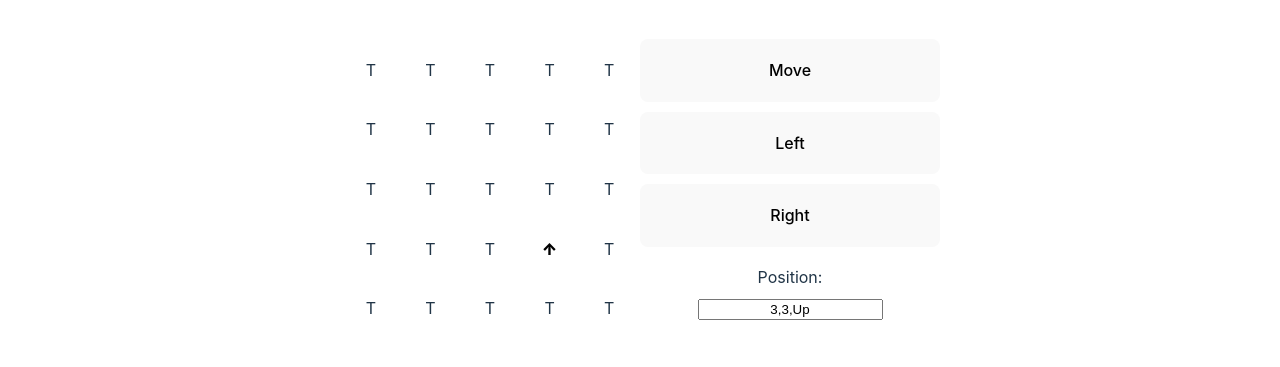
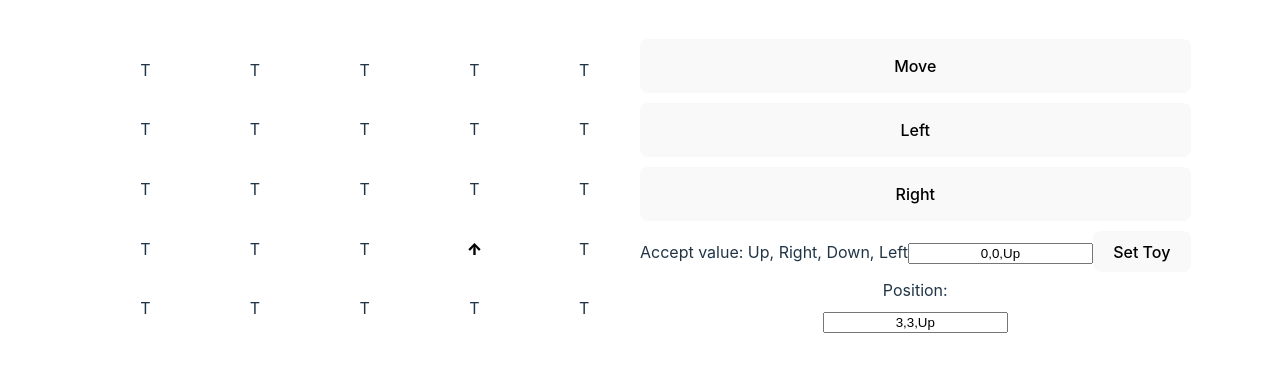
Before and after one commit to t0ury/toy-robot-react, a React (Vite) app: page / in a window 1280 px wide. Shown: the part 211-578 px from the top of the page. Built offline with nearby package versions, Linux system fonts and the light colour scheme.

Commit message:
feature/control-panel: set robot to certain tile with given coordinate

```diff
--- a/src/components/PageView/PageView.tsx
+++ b/src/components/PageView/PageView.tsx
@@ -1,26 +1,18 @@
 /** @format */
 
 import { useState } from "react";
-import { useEffect } from "react";
 import Map from "./components/Map/Map";
 import { ControlPanel } from "./components/ControlPanel";
 
 const PageView = () => {
   type Direction = "Up" | "Down" | "Left" | "Right";
   const map_size = [5, 5];
-  const X = 0;
-  const Y = 1;
   const [position, setPosition] = useState<number[]>([3, 3]);
   const [direction, setDirection] = useState<Direction>("Up");
+  const [inputCoordinator, setInputCoordinator] = useState<
+    [number, number, Direction]
+  >([0, 0, "Up"]);
 
-  const updatePosition = (x: number, y: number): void => {
-    if (x >= 0 && x < map_size[X] && y >= 0 && y < map_size[Y]) {
-      setPosition([x, y]);
-    }
-  };
-  const updateDirection = (turn: Direction): void => {
-    setDirection(turn);
-  };
   const moveRobot = (): void => {
     const [x, y] = position;
     const [lengthX, lengthY] = map_size;
@@ -34,6 +26,7 @@ const PageView = () => {
 
     setPosition(moveStrategy[direction]);
   };
+
   const turnRobot = (action: string): void => {
     const directionList = ["Up", "Right", "Down", "Left"];
     const currentIndex = directionList.indexOf(direction);
@@ -47,9 +40,17 @@ const PageView = () => {
 
     setDirection(directionList[nextIndex] as Direction);
   };
-  // const handleGetPosition = (): number[] => {
-  //   return position;
-  // };
+
+  const handleInputChange = (e: React.ChangeEvent<HTMLInputElement>): void => {
+    const [x, y, head] = e.target.value.split(",").map((item) => item.trim());
+    setInputCoordinator([parseInt(x), parseInt(y), head as Direction]);
+  };
+  const setRobot = (): void => {
+    const [x, y, head] = inputCoordinator;
+    const temp_head = head.replace(/^./, (match) => match.toUpperCase());
+    setPosition([x, y]);
+    setDirection(temp_head as Direction);
+  };
   return (
     <div className="page-view">
       <Map
@@ -62,6 +63,9 @@ const PageView = () => {
         turnRobot={turnRobot}
         position={position}
         direction={direction}
+        inputCoordinator={inputCoordinator}
+        setCoordinator={handleInputChange}
+        setRobot={setRobot}
       />
     </div>
   );
--- a/src/components/PageView/components/ControlPanel/ControlPanel.tsx
+++ b/src/components/PageView/components/ControlPanel/ControlPanel.tsx
@@ -5,14 +5,20 @@ interface Props {
   direction: "Up" | "Down" | "Left" | "Right";
   position: number[];
   moveRobot: () => void;
-  getPosition?: (e: Event) => void;
+  getPosition?: () => void;
   turnRobot: (action: string) => void;
+  setCoordinator: (e: React.ChangeEvent<HTMLInputElement>) => void;
+  inputCoordinator: Array<number | string>;
+  setRobot: () => void;
 }
 const ControlPanel: React.FC<Props> = ({
   position,
   moveRobot,
   direction,
   turnRobot,
+  setCoordinator,
+  inputCoordinator,
+  setRobot,
 }) => {
   return (
     <div className="control-panel">
@@ -20,9 +26,17 @@ const ControlPanel: React.FC<Props> = ({
         <button onClick={moveRobot}>Move</button>
         <button onClick={() => turnRobot("Left")}>Left</button>
         <button onClick={() => turnRobot("Right")}>Right</button>
+        <div className="set-robot">
+          <label>Accept value: Up, Right, Down, Left</label>
+          <input
+            style={{ textAlign: "center" }}
+            placeholder="(X, Y, F)"
+            value={`${inputCoordinator}`}
+            onChange={setCoordinator}></input>
+          <button onClick={setRobot}>Set Toy</button>
+        </div>
       </div>
       <div className="report-position">
-        {/* <button onClick={getPosition}>Report</button> */}
         <label>Position: </label>
         <input
           style={{ textAlign: "center" }}
```
Also changed, not shown: src/App.css (line endings or trailing spaces).
